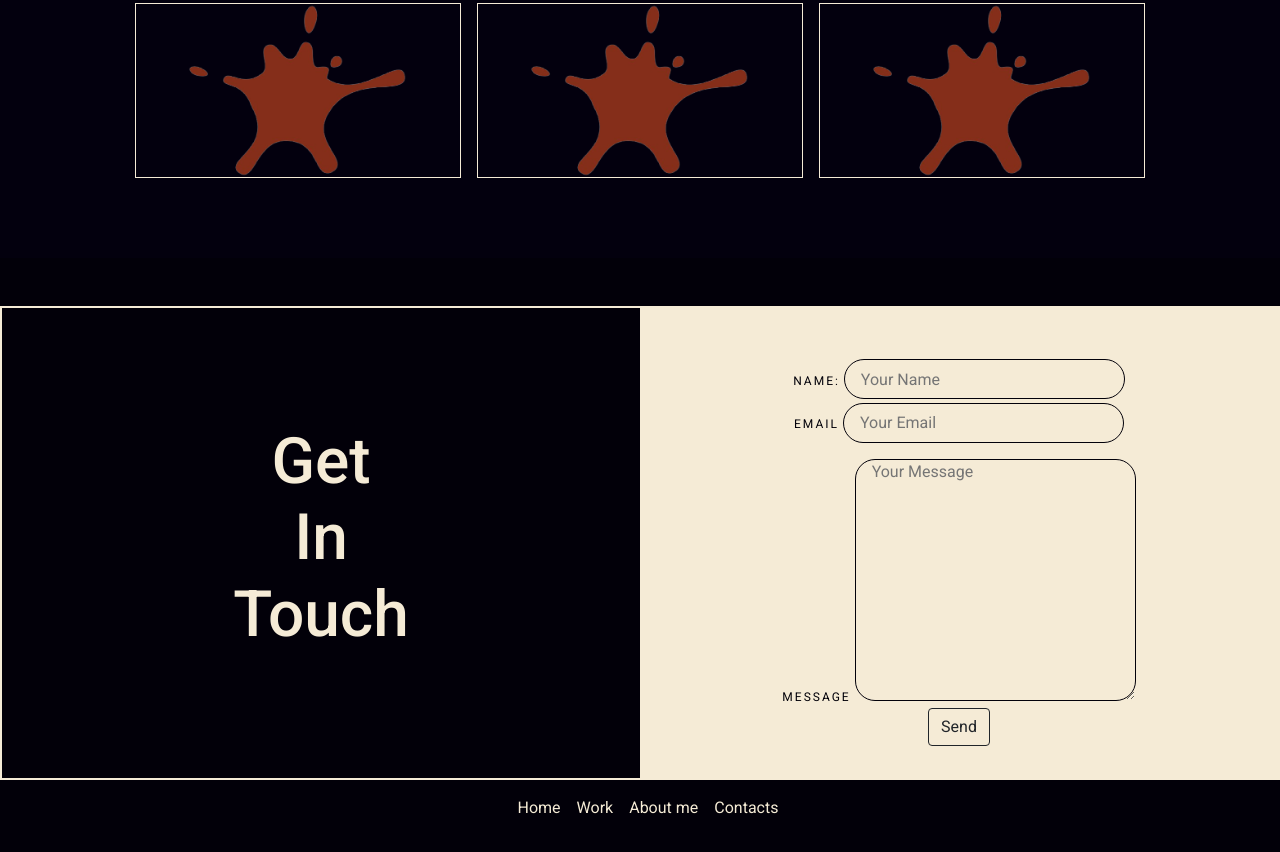
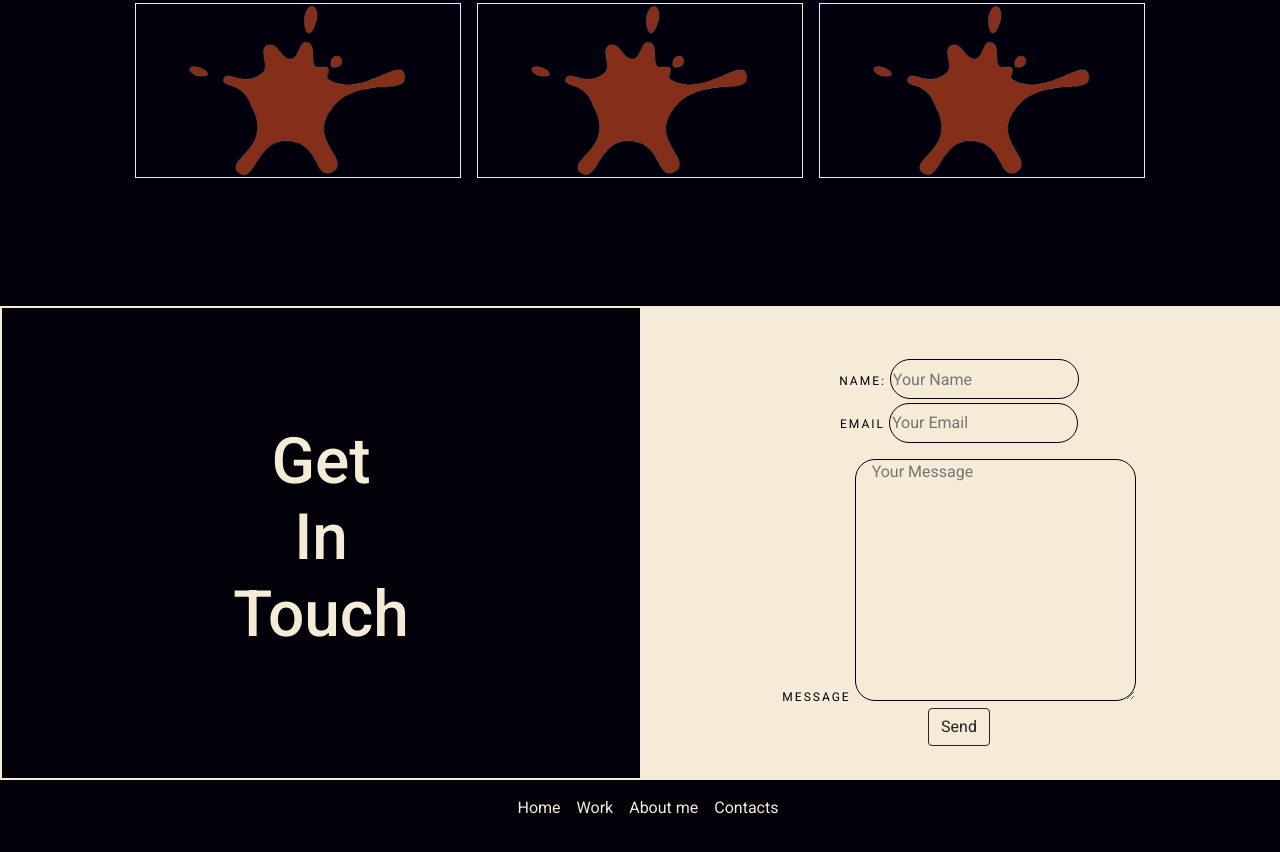
Before and after one commit to lorenaVrb/portfolio-design, a plain HTML site: page index.html in a window 1280 px wide. Shown: the part 1696-2548 px from the top of the page. Drawn offline with nearby package versions, Linux system fonts and the light colour scheme; files that its build step writes are made by us from their sources.

Commit message:
Update styles.scss
Delete padding on input

```diff
--- a/Styles/styles.scss
+++ b/Styles/styles.scss
@@ -215,7 +215,7 @@ label {
 input {
   height: 2.5em;
   border-radius: 20px;
-  padding: 0 5em 0 1em;
+
   border: 1px solid $dark-color;
   background-color: transparent;
   transition: all 0.5s ease;
```
